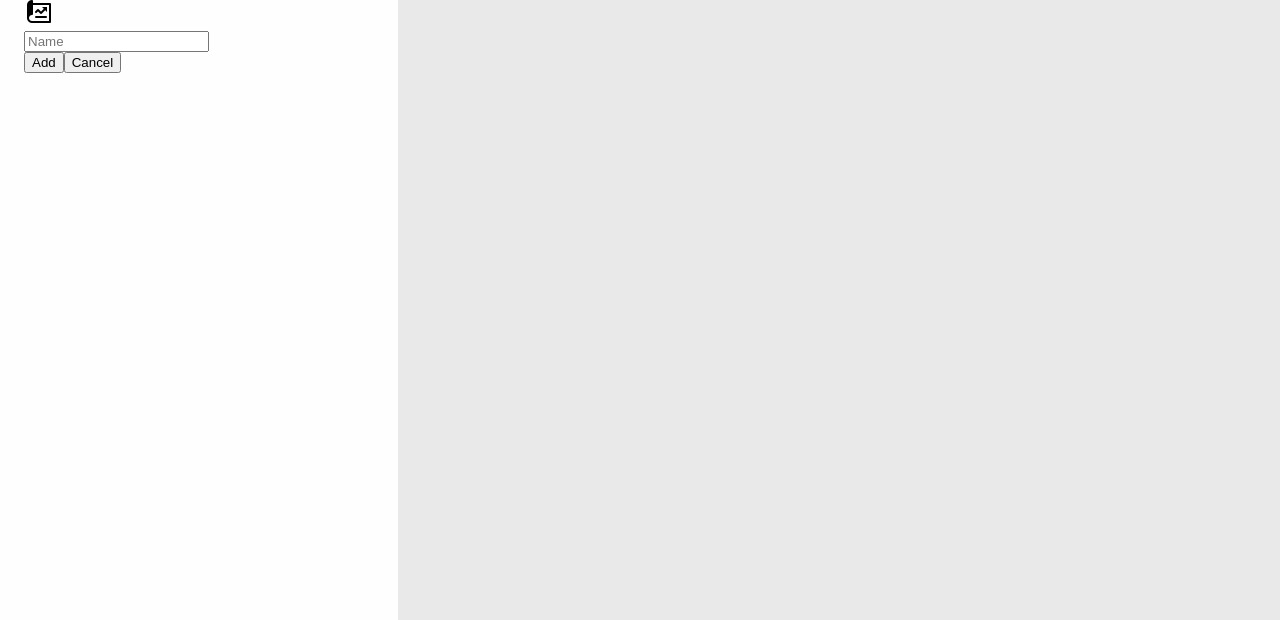
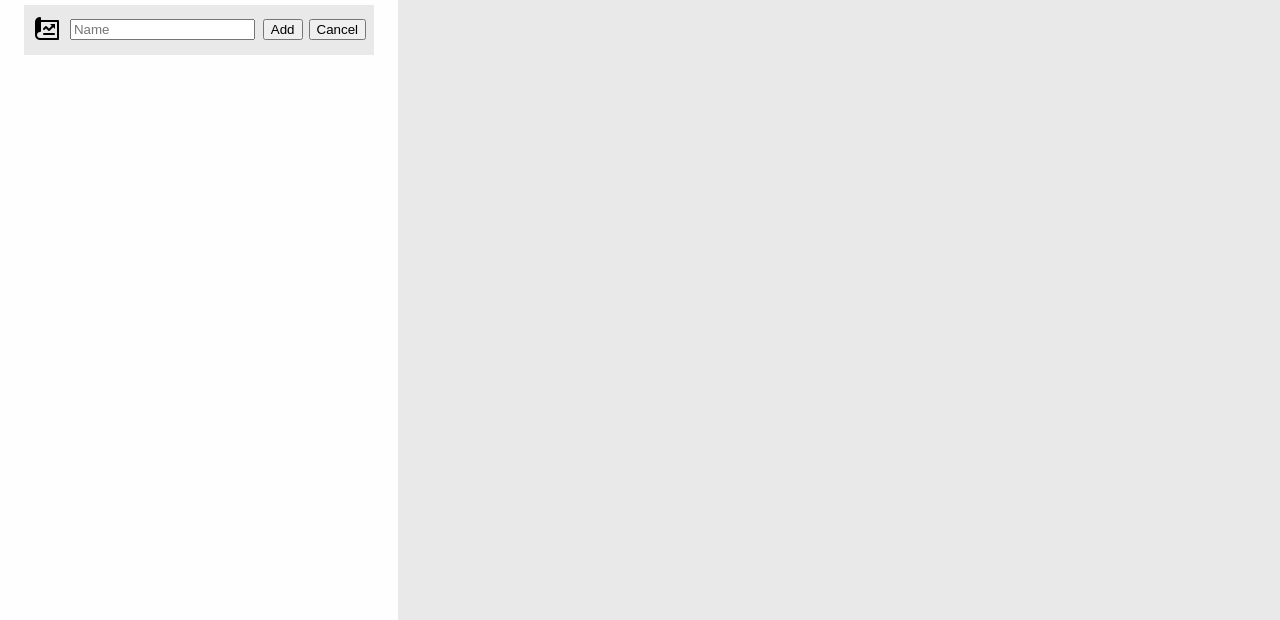
Before and after one commit to kennydn99/todo-list, a website built with webpack: page src/index.html in a window 1280 px wide. Both pictures are taken after a click on the button "Add Project". Shown: the part 210-830 px from the top of the page. Built offline with nearby package versions, Linux system fonts and the light colour scheme.

Commit message:
Style project form

```diff
--- a/src/UIContoller.js
+++ b/src/UIContoller.js
@@ -30,7 +30,10 @@ function ScreenController() {
         createProjectForm();
     });
 
+    let isProjectFormOpen = false;
     function createProjectForm() {
+        if (!isProjectFormOpen) {
+
             const projects = document.querySelector('.projects');
 
             //make form
@@ -64,6 +67,9 @@ function ScreenController() {
             projectForm.appendChild(projectFormButtons);
 
             projects.appendChild(projectForm);
+
+            isProjectFormOpen = true;
+        }
     }
 
 }
--- a/src/style.css
+++ b/src/style.css
@@ -83,3 +83,21 @@ header {
 .hidden {
     display: none;
 }
+
+.project-form img {
+    padding-bottom: 2px;
+}
+
+.project-form {
+    display: flex;
+    align-items: center;
+    height: 50px;
+    justify-content: space-evenly;
+    background-color: #e9e9e9;
+    margin: 8px 0;
+}
+
+.project-form-buttons {
+    display: flex;
+    gap: 6px;
+}
```
Lines whose indentation alone changed are shown as unchanged.
